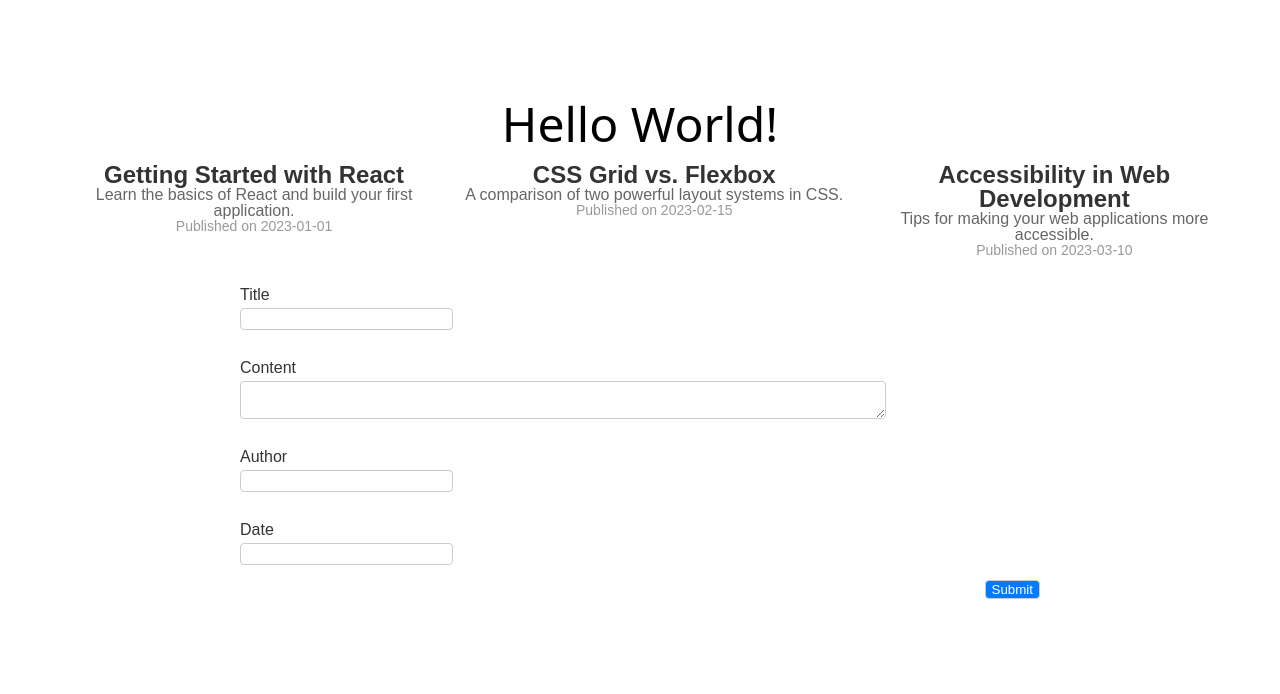
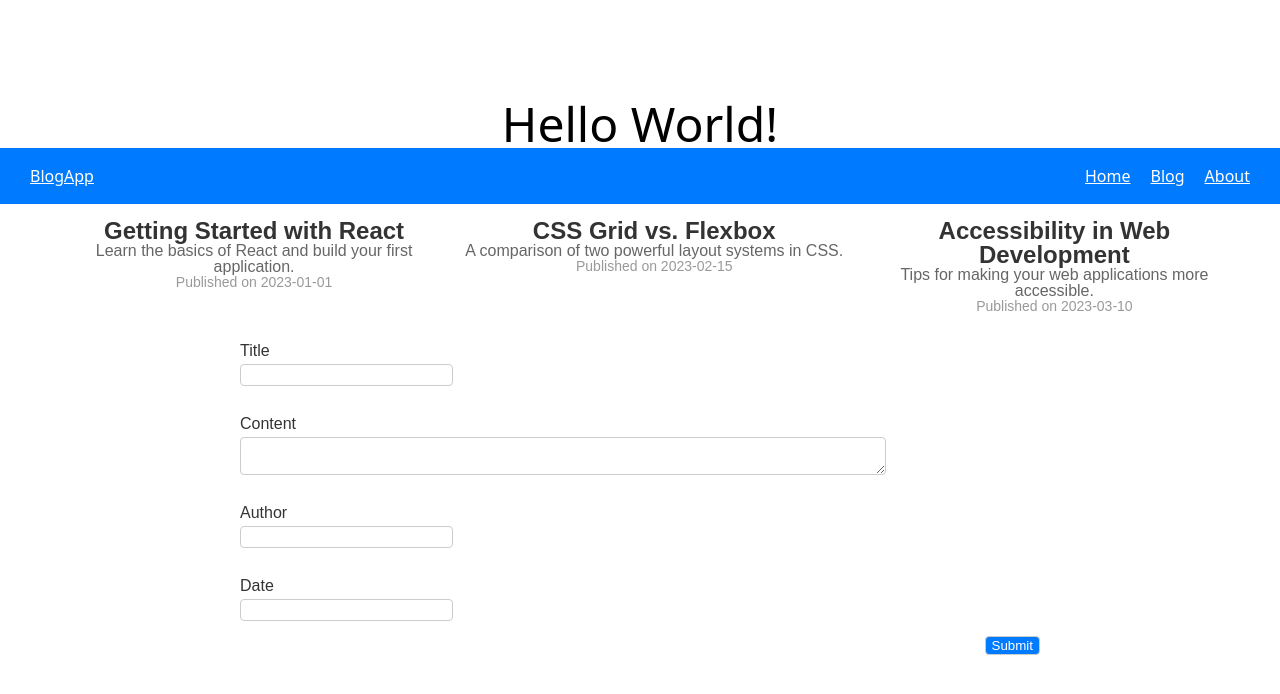
Before and after one commit to RossignolD/vite-react-challenges, a React (Vite) app in the folder challenge-1-starter-code/: page / in a window 1280 px wide. Shown: the top 694 px of the page. Built offline with nearby package versions, Linux system fonts and the light colour scheme.

Commit message:
finished navbar for challenge 5

```diff
--- a/challenge-1-starter-code/src/App.jsx
+++ b/challenge-1-starter-code/src/App.jsx
@@ -4,6 +4,7 @@ import "./reset.css";
 import "./App.css";
 import BlogPostList from "./components/BlogPostList/BlogPostList.jsx";
 import BlogPostForm from "./components/BlogPostForm/BlogPostForm.jsx";
+import NavBar from "./components/NavBar/NavBar.jsx";
 
 const samplePosts = [
   {
@@ -35,6 +36,7 @@ function App() {
   return (
     <div className="container">
       <h1 className="title">Hello World!</h1>
+      <NavBar></NavBar>
       <BlogPostList posts={samplePosts} />
 
       <BlogPostForm></BlogPostForm>
--- a/challenge-1-starter-code/src/components/ConfirmationDialog/ConfirmationDialog.module.css
+++ b/challenge-1-starter-code/src/components/ConfirmationDialog/ConfirmationDialog.module.css
@@ -9,6 +9,7 @@
   gap: 10px;
   background-color: #ffffff;
   box-shadow: #666666 0px 0px 10px;
+  font-family: Arial, Helvetica, sans-serif;
 }
 
 .dialog-title {
--- a/challenge-1-starter-code/src/components/DeleteButton/DeleteButton.module.css
+++ b/challenge-1-starter-code/src/components/DeleteButton/DeleteButton.module.css
@@ -7,4 +7,5 @@
   border-radius: 4px;
   font-size: 16px;
   font-weight: bold;
+  font-family: Arial, Helvetica, sans-serif;
 }
--- /dev/null
+++ b/challenge-1-starter-code/src/components/NavBar/NavBar.jsx
@@ -0,0 +1,45 @@
+import React, { useState } from "react";
+import { Link } from "react-router";
+import styles from "./NavBar.module.css";
+const NavBar = () => {
+  const [isMobileMenuOpen, setIsMobileMenuOpen] = useState(false);
+  const toggleMobileMenu = () => {
+    setIsMobileMenuOpen(!isMobileMenuOpen);
+  };
+  return (
+    <nav className={styles.navBar}>
+      <Link to="/" className={styles.logo}>
+        BlogApp
+      </Link>
+      <div className={styles.links}>
+        <Link to="/">Home</Link>
+        <Link to="/blog">Blog</Link>
+        <Link to="/about">About</Link>
+      </div>
+
+      {isMobileMenuOpen && (
+        <div className={styles.mobileMenu}>
+          <Link to="/" onClick={toggleMobileMenu}>
+            Home
+          </Link>
+          <Link to="/blog" onClick={toggleMobileMenu}>
+            Blog
+          </Link>
+          <Link to="/about" onClick={toggleMobileMenu}>
+            About
+          </Link>
+        </div>
+      )}
+
+      <button
+        className={styles.hamburger}
+        onClick={toggleMobileMenu}
+        aria-label="Toggle menu"
+        aria-expanded={isMobileMenuOpen}
+      >
+        {isMobileMenuOpen ? "✕" : "☰"}
+      </button>
+    </nav>
+  );
+};
+export default NavBar;
--- /dev/null
+++ b/challenge-1-starter-code/src/components/NavBar/NavBar.module.css
@@ -0,0 +1,65 @@
+.navBar {
+  display: flex;
+  justify-content: space-between;
+  padding: 10px 20px;
+  background-color: #007bff;
+}
+
+.logo {
+  align-items: flex-start;
+  color: white;
+  margin: 10px;
+}
+
+.links {
+  display: none;
+}
+
+.hamburger {
+  color: white;
+  margin: 10px;
+}
+
+.mobileMenu {
+  display: flex;
+  flex-direction: column;
+  gap: 10px;
+  background-color: white;
+  padding: 10px;
+  animation: myAnimation 0.3s ease-in;
+  width: 100%;
+}
+
+.mobileMenu a {
+  color: black;
+}
+
+@keyframes myAnimation {
+  from {
+    opacity: 0;
+  }
+  to {
+    opacity: 100%;
+  }
+}
+
+@media (min-width: 768px) {
+  .links {
+    display: flex;
+    align-self: flex-end;
+    gap: 20px;
+    margin: 10px;
+  }
+
+  .links a {
+    color: white;
+  }
+
+  .links a:visited {
+    color: white;
+  }
+
+  .hamburger {
+    display: none;
+  }
+}
```
